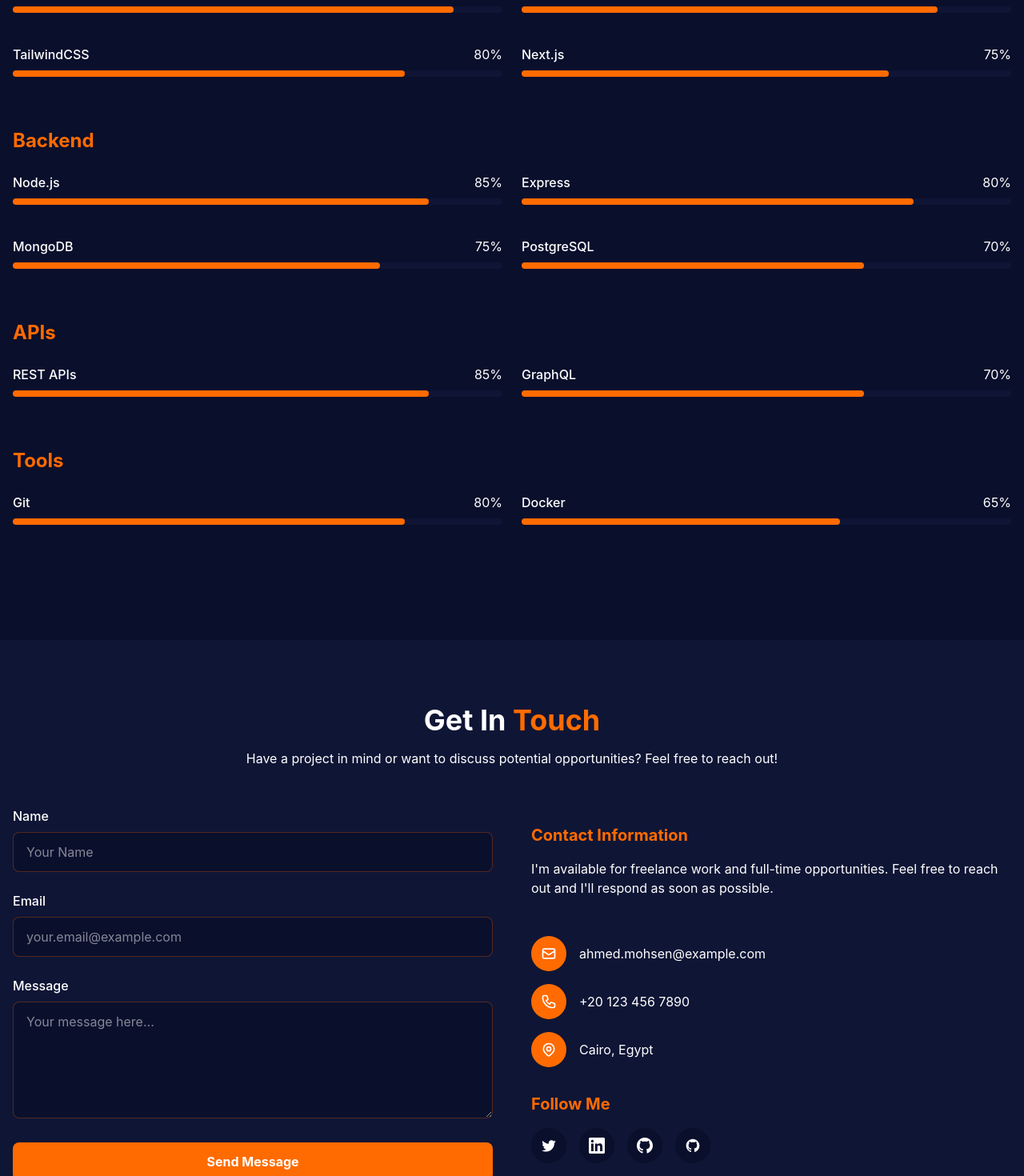
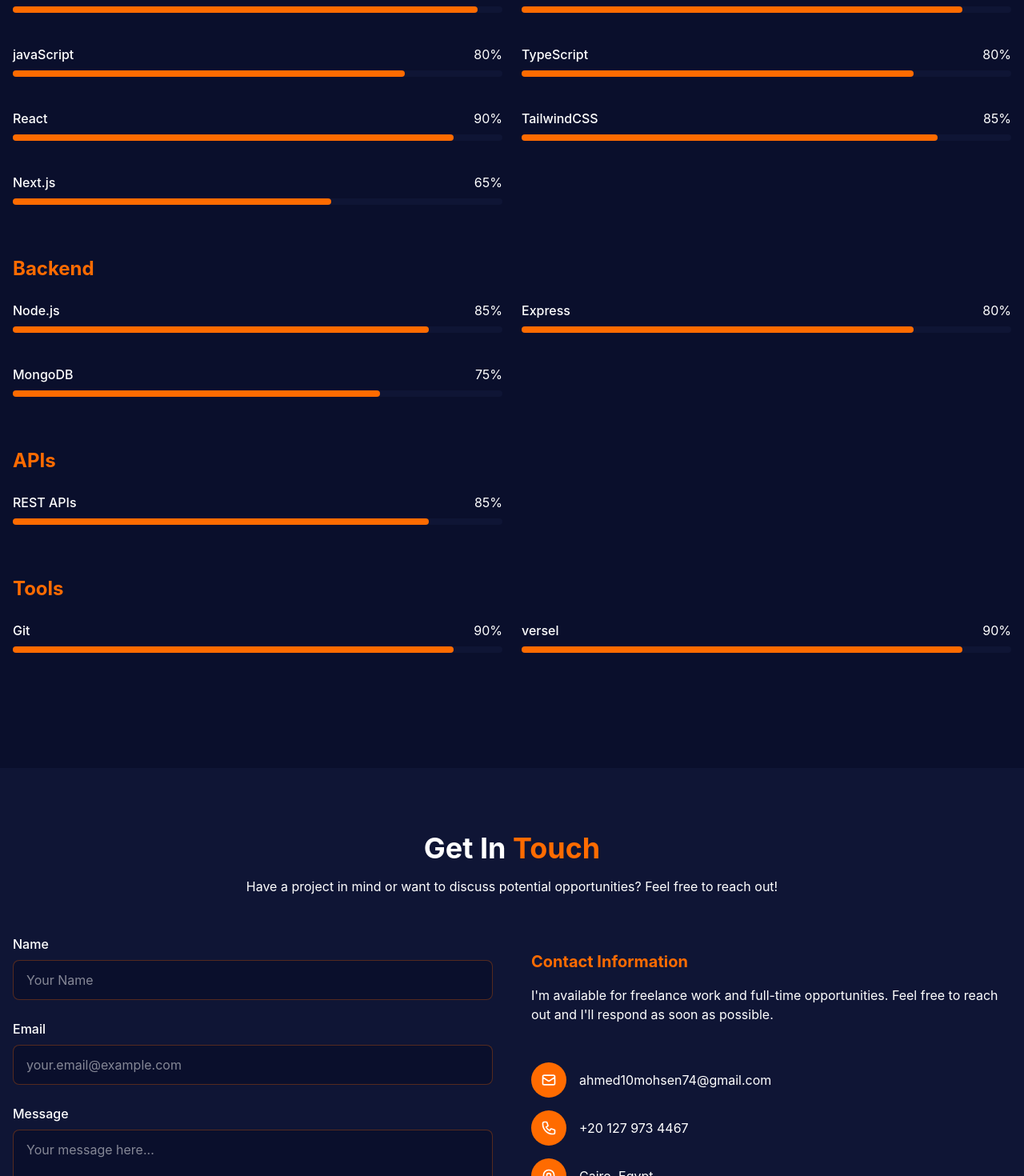
Before and after one commit to ahmed10mohsen74/portfolioo, a React (Vite) app: page / in a window 1280 px wide. Shown: the part 2840-4310 px from the top of the page at 80% size. Built offline with nearby package versions, Linux system fonts and the light colour scheme.

Commit message:
add face and linked in

```diff
--- a/package.json
+++ b/package.json
@@ -14,6 +14,7 @@
     "framer-motion": "^12.23.12",
     "react": "^19.1.1",
     "react-dom": "^19.1.1",
+    "react-icons": "^5.5.0",
     "tailwindcss": "^4.1.12"
   },
   "devDependencies": {
--- a/src/components/Contact.tsx
+++ b/src/components/Contact.tsx
@@ -1,6 +1,9 @@
 // components/Contact.tsx
 import { motion } from "framer-motion";
 import { useState } from "react";
+import { FaFacebook } from "react-icons/fa";
+import { FaLinkedin } from "react-icons/fa";
+
 
 const Contact = () => {
   const [formData, setFormData] = useState({
@@ -149,7 +152,7 @@ const Contact = () => {
                     />
                   </svg>
                 </div>
-                <span>ahmed.mohsen@example.com</span>
+                <span>ahmed10mohsen74@gmail.com</span>
               </div>
 
               <div className="flex items-center">
@@ -168,7 +171,7 @@ const Contact = () => {
                     />
                   </svg>
                 </div>
-                <span>+20 123 456 7890</span>
+                <span>+20 127 973 4467</span>
               </div>
 
               <div className="flex items-center">
@@ -203,28 +206,16 @@ const Contact = () => {
               </h3>
               <div className="flex space-x-4">
                 <a
-                  href="#"
+                  href="https://www.facebook.com/share/1BxTmP1uSj/"
                   className="bg-[#0A0F2C] p-3 rounded-full hover:bg-[#FF6B00] transition-colors"
                 >
-                  <svg
-                    className="w-5 h-5"
-                    fill="currentColor"
-                    viewBox="0 0 24 24"
-                  >
-                    <path d="M22.46 6c-.77.35-1.6.58-2.46.69.88-.53 1.56-1.37 1.88-2.38-.83.5-1.75.85-2.72 1.05C18.37 4.5 17.26 4 16 4c-2.35 0-4.27 1.92-4.27 4.29 0 .34.04.67.11.98C8.28 9.09 5.11 7.38 3 4.79c-.37.63-.58 1.37-.58 2.15 0 1.49.75 2.81 1.91 3.56-.71 0-1.37-.2-1.95-.5v.03c0 2.08 1.48 3.82 3.44 4.21a4.22 4.22 0 0 1-1.93.07 4.28 4.28 0 0 0 4 2.98 8.521 8.521 0 0 1-5.33 1.84c-.34 0-.68-.02-1.02-.06C3.44 20.29 5.7 21 8.12 21 16 21 20.33 14.46 20.33 8.79c0-.19 0-.37-.01-.56.84-.6 1.56-1.36 2.14-2.23z" />
-                  </svg>
+                  <FaFacebook className="text-2xl" />
                 </a>
                 <a
-                  href="#"
+                  href="https://www.linkedin.com/in/ahmed-mohsen-5a3716220 "
                   className="bg-[#0A0F2C] p-3 rounded-full hover:bg-[#FF6B00] transition-colors"
                 >
-                  <svg
-                    className="w-5 h-5"
-                    fill="currentColor"
-                    viewBox="0 0 24 24"
-                  >
-                    <path d="M20.447 20.452h-3.554v-5.569c0-1.328-.027-3.037-1.852-3.037-1.853 0-2.136 1.445-2.136 2.939v5.667H9.351V9h3.414v1.561h.046c.477-.9 1.637-1.85 3.37-1.85 3.601 0 4.267 2.37 4.267 5.455v6.286zM5.337 7.433a2.062 2.062 0 0 1-2.063-2.065 2.064 2.064 0 1 1 2.063 2.065zm1.782 13.019H3.555V9h3.564v11.452zM22.225 0H1.771C.792 0 0 .774 0 1.729v20.542C0 23.227.792 24 1.771 24h20.451C23.2 24 24 23.227 24 22.271V1.729C24 .774 23.2 0 22.222 0h.003z" />
-                  </svg>
+                  <FaLinkedin className="text-2xl" />
                 </a>
                 <a
                   href="#"
--- a/src/components/Skills.tsx
+++ b/src/components/Skills.tsx
@@ -9,18 +9,19 @@ interface Skill {
 
 const Skills = () => {
   const skills: Skill[] = [
+    { name: "httml", level: 95, category: "Frontend" },
+    { name: "css", level: 90, category: "Frontend" },
+    { name: "javaScript", level: 80, category: "Frontend" },
+    { name: "TypeScript", level: 80, category: "Frontend" },
     { name: "React", level: 90, category: "Frontend" },
-    { name: "TypeScript", level: 85, category: "Frontend" },
-    { name: "TailwindCSS", level: 80, category: "Frontend" },
-    { name: "Next.js", level: 75, category: "Frontend" },
+    { name: "TailwindCSS", level: 85, category: "Frontend" },
+    { name: "Next.js", level: 65, category: "Frontend" },
     { name: "Node.js", level: 85, category: "Backend" },
     { name: "Express", level: 80, category: "Backend" },
     { name: "MongoDB", level: 75, category: "Backend" },
-    { name: "PostgreSQL", level: 70, category: "Backend" },
     { name: "REST APIs", level: 85, category: "APIs" },
-    { name: "GraphQL", level: 70, category: "APIs" },
-    { name: "Git", level: 80, category: "Tools" },
-    { name: "Docker", level: 65, category: "Tools" },
+    { name: "Git", level: 90, category: "Tools" },
+    { name: "versel", level: 90, category: "Tools" },
   ];
 
   const categories = [...new Set(skills.map((skill) => skill.category))];
```
Also changed, not shown: 1 other file (tests, documents, lock files or other folders).
